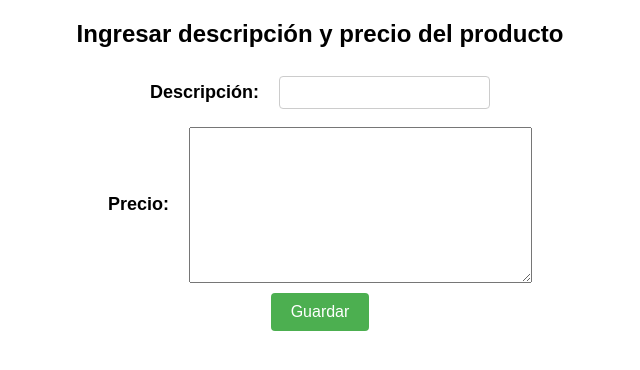
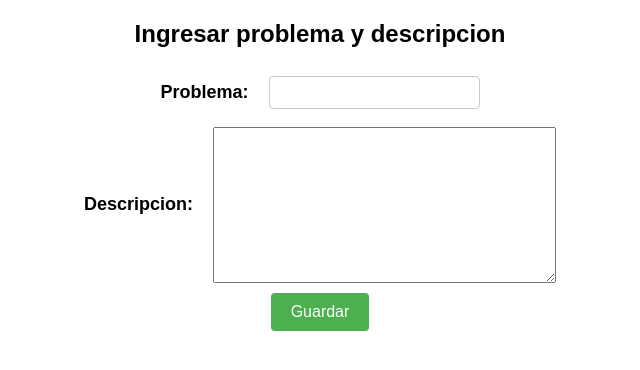
Before and after one commit to gilmariano/Tercera_pre_entrega_Gil, a Django app: page /model2/create/ in a window 1280 px wide. Shown: the part 57-427 px from the top of the page, without its empty margins (320-960 px from the left). Run offline with Django 4.2, Linux system fonts and the light colour scheme.

Commit message:
Cambio de nombres en model2_create.html

```diff
--- a/AppCoder/templates/AppCoder/model2_create.html
+++ b/AppCoder/templates/AppCoder/model2_create.html
@@ -2,15 +2,15 @@
 
 {% block content %}
   <div style="display: flex; flex-direction: column; align-items: center;">
-    <h2 style="font-size: 24px; font-weight: bold; margin-bottom: 20px;">Ingresar descripción y precio del producto</h2>
+    <h2 style="font-size: 24px; font-weight: bold; margin-bottom: 20px;">Ingresar problema y descripcion</h2>
     <form method="POST" style="display: flex; flex-direction: column; align-items: center;">
       {% csrf_token %}
       <div style="display: flex; flex-direction: row; align-items: center; margin-bottom: 10px;">
-        <label for="{{ form.field1.id_for_label }}" style="font-size: 18px; font-weight: bold; margin-right: 20px;">Descripción:</label>
+        <label for="{{ form.field1.id_for_label }}" style="font-size: 18px; font-weight: bold; margin-right: 20px;">Problema:</label>
         {{ form.field1 }}
       </div>
       <div style="display: flex; flex-direction: row; align-items: center; margin-bottom: 10px;">
-        <label for="{{ form.field2.id_for_label }}" style="font-size: 18px; font-weight: bold; margin-right: 20px;">Precio:</label>
+        <label for="{{ form.field2.id_for_label }}" style="font-size: 18px; font-weight: bold; margin-right: 20px;">Descripcion:</label>
         {{ form.field2 }}
       </div>
       <button type="submit" style="background-color: #4CAF50; color: white; padding: 10px 20px; border: none; border-radius: 4px; cursor: pointer; font-size: 16px;">Guardar</button>
```
